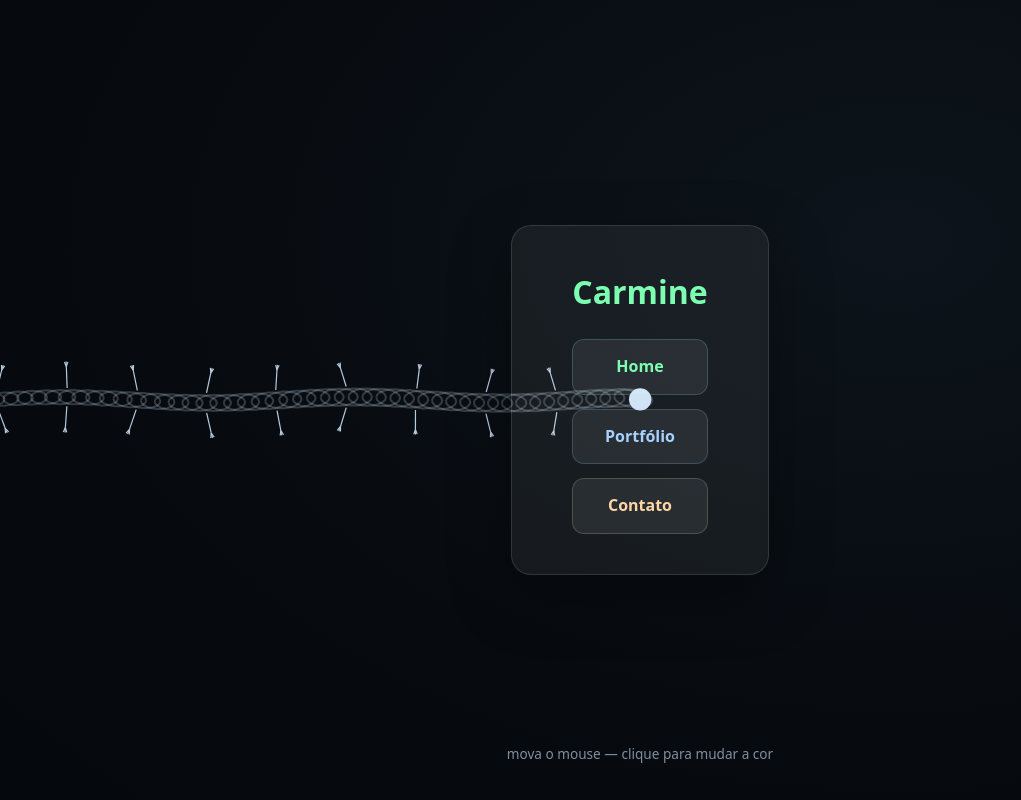
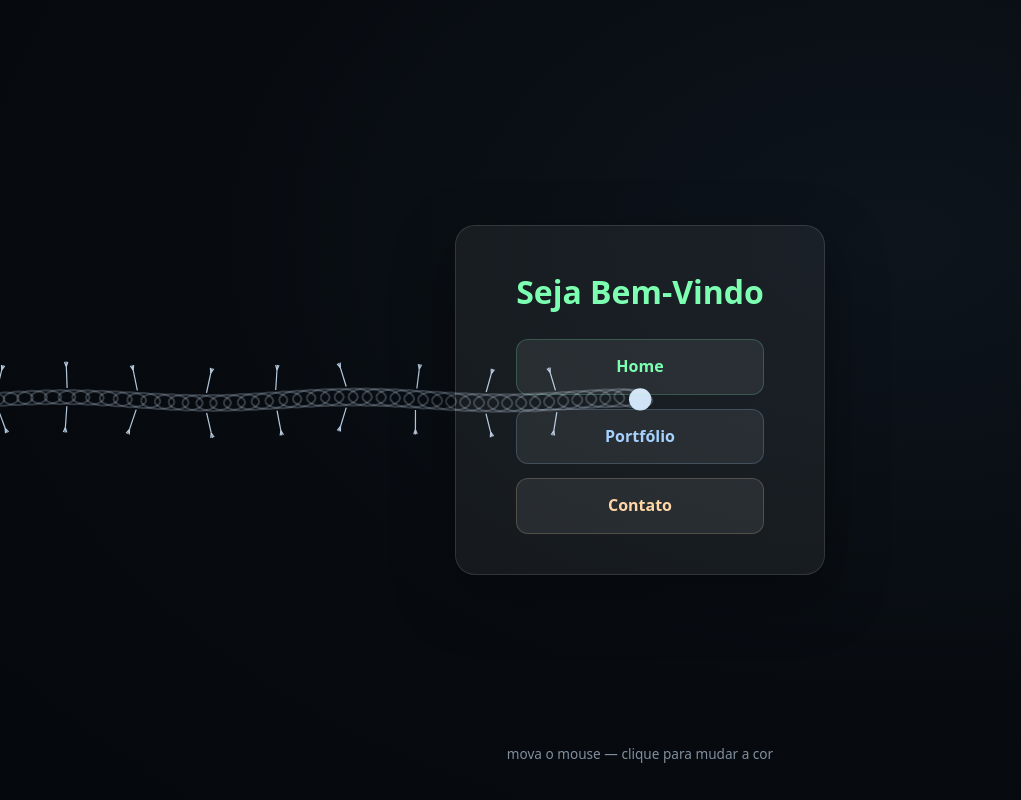
Before and after one commit to CarmineLouis/portfolio, a website built with Vite: page index.html in a window 1280 px wide. Shown: the whole page, without its empty margins (0-1021 px from the left). Built offline with nearby package versions, Linux system fonts and the light colour scheme.

```diff
--- a/index.html
+++ b/index.html
@@ -13,7 +13,7 @@
     <!-- Tela HOME: card com o menu central -->
     <div id="home-overlay" class="overlay fade-in">
       <div class="menu-box">
-        <h1 class="menu-title">Carmine</h1>
+        <h1 class="menu-title">Seja Bem-Vindo</h1>
         <nav class="center-menu">
           <a class="menu-btn" data-nav="home">Home</a>
           <a class="menu-btn" data-nav="portfolio">Portfólio</a>
```
